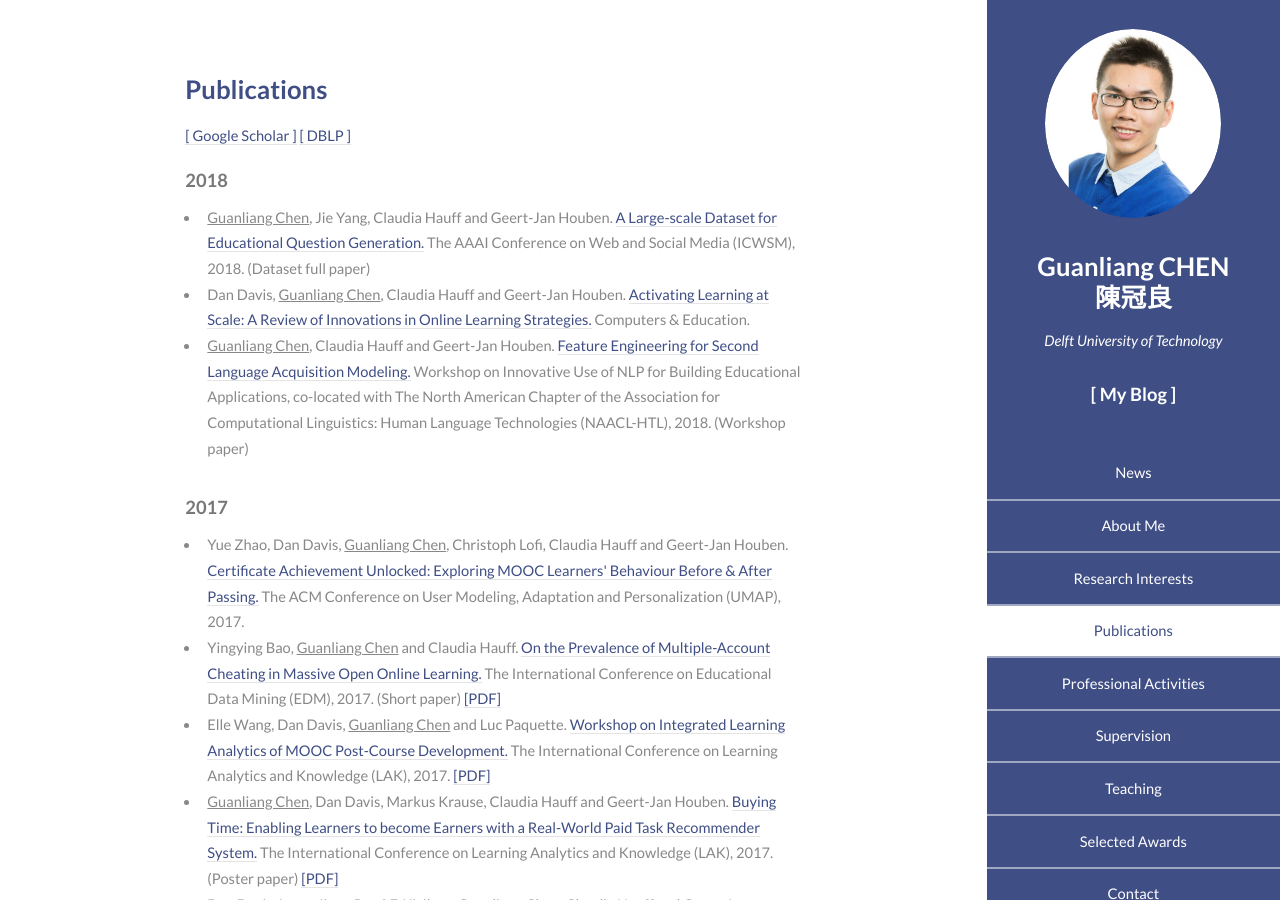
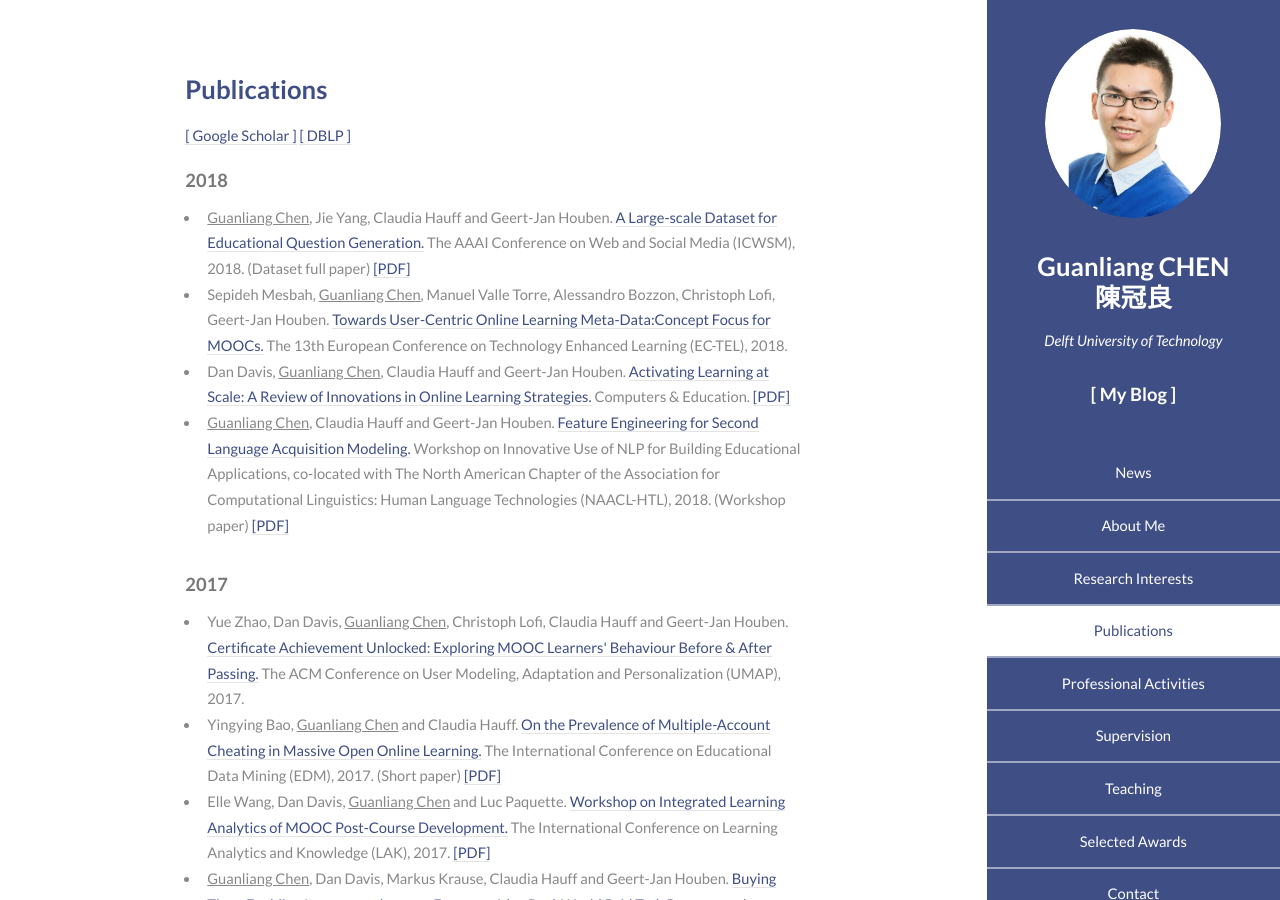
Before and after one commit to AngusGLChen/__angusglchen.github.io, a Jekyll site: the page index.html, which Jekyll copies as it is, in a window 1280 px wide and 900 px high, scrolled down 1130 px. Built offline with Jekyll 4.4.1, drawn with Linux system fonts in a browser that asks for light colours.

Commit message:
June 22, 2018

```diff
--- a/index.html
+++ b/index.html
@@ -108,44 +108,33 @@
 									<h3>Publications</h3>
 									<p><a href="https://scholar.google.com/citations?user=NqOqvk0AAAAJ">[ Google Scholar ]</a> <a href="http://dblp.uni-trier.de/pers/hd/c/Chen:Guanliang">[ DBLP ]</a></p>
 									<h4>2018</h4><ul>
-										<li><u>Guanliang Chen</u>, Jie Yang, Claudia Hauff and Geert-Jan Houben. <a href="">A Large-scale Dataset for Educational Question Generation.</a> The AAAI Conference on Web and Social Media (ICWSM), 2018. (Dataset full paper)</li>
-										<li>Dan Davis, <u>Guanliang Chen</u>, Claudia Hauff and Geert-Jan Houben. <a href="">Activating Learning at Scale: A Review of Innovations in Online Learning Strategies.</a> Computers & Education.</li>
-										<li><u>Guanliang Chen</u>, Claudia Hauff and Geert-Jan Houben. <a href="">Feature Engineering for Second Language Acquisition Modeling.</a> Workshop on Innovative Use of NLP for Building Educational Applications, co-located with The North American Chapter of the Association for Computational Linguistics: Human Language Technologies (NAACL-HTL), 2018. (Workshop paper)</li>
+										<li><u>Guanliang Chen</u>, Jie Yang, Claudia Hauff and Geert-Jan Houben. <a href="https://aaai.org/ocs/index.php/ICWSM/ICWSM18/paper/view/17857">A Large-scale Dataset for Educational Question Generation.</a> The AAAI Conference on Web and Social Media (ICWSM), 2018. (Dataset full paper) <a href="documents/ICWSM2018_Guanliang_LearningQ.pdf">[PDF]</a></li>
+										<li>Sepideh Mesbah, <u>Guanliang Chen</u>, Manuel Valle Torre, Alessandro Bozzon, Christoph Lofi, Geert-Jan Houben. <a href="">Towards User-Centric Online Learning Meta-Data:Concept Focus for MOOCs.</a> The 13th European Conference on Technology Enhanced Learning (EC-TEL), 2018.</li>
+										<li>Dan Davis, <u>Guanliang Chen</u>, Claudia Hauff and Geert-Jan Houben. <a href="https://www.sciencedirect.com/science/article/pii/S0360131518301337?via%3Dihub">Activating Learning at Scale: A Review of Innovations in Online Learning Strategies.</a> Computers & Education. <a href="documents/CE2018-Davis.pdf">[PDF]</a></li>
+										<li><u>Guanliang Chen</u>, Claudia Hauff and Geert-Jan Houben. <a href="http://sharedtask.duolingo.com/papers/chen.slam18.pdf">Feature Engineering for Second Language Acquisition Modeling.</a> Workshop on Innovative Use of NLP for Building Educational Applications, co-located with The North American Chapter of the Association for Computational Linguistics: Human Language Technologies (NAACL-HTL), 2018. (Workshop paper) <a href="documents/NAACL-HLT-BEA_Guanliang_Feature.pdf">[PDF]</a></li>
 									</ul>
 
 									<h4>2017</h4><ul>
-
 										<li>Yue Zhao, Dan Davis, <u>Guanliang Chen</u>, Christoph Lofi, Claudia Hauff and Geert-Jan Houben. <a href="http://dl.acm.org/citation.cfm?id=3099063">Certificate Achievement Unlocked: Exploring MOOC Learners' Behaviour Before & After Passing.</a> The ACM Conference on User Modeling, Adaptation and Personalization (UMAP), 2017.</li>
-
 										<li>Yingying Bao, <u>Guanliang Chen</u> and Claudia Hauff. <a href="http://educationaldatamining.org/EDM2017/proc_files/papers/paper_91.pdf">On the Prevalence of Multiple-Account Cheating in Massive Open Online Learning.</a> The International Conference on Educational Data Mining (EDM), 2017. (Short paper) <a href="documents/EDM17_Yingying_Cheating.pdf">[PDF]</a></li>
-
 										<li>Elle Wang, Dan Davis, <u>Guanliang Chen</u> and Luc Paquette. <a href="https://dl.acm.org/citation.cfm?id=3029430">Workshop on Integrated Learning Analytics of MOOC Post-Course Development.</a> The International Conference on Learning Analytics and Knowledge (LAK), 2017. <a href="documents/LAK17_Elle_Workshop.pdf">[PDF]</a></li>
-
 										<li><u>Guanliang Chen</u>, Dan Davis, Markus Krause, Claudia Hauff and Geert-Jan Houben. <a href="http://dl.acm.org/citation.cfm?id=3029469">Buying Time: Enabling Learners to become Earners with a Real-World Paid Task Recommender System.</a> The International Conference on Learning Analytics and Knowledge (LAK), 2017. (Poster paper) <a href="documents/LAK17_Guanliang_Buying.pdf">[PDF]</a></li>
-
 										<li>Dan Davis, Ioana Jivet, René F. Kizilcec, <u>Guanliang Chen</u>, Claudia Hauff and Geert-Jan Houben. <a href="http://dl.acm.org/citation.cfm?id=3027411">Follow the Successful Crowd: Raising MOOC Completion Rates through Social Comparison at Scale.</a> The International Conference on Learning Analytics and Knowledge (LAK), 2017. <a href="documents/LAK17_Dan_Follow.pdf">[PDF]</a></li>
 									</ul>
 
 									<h4>2016</h4>
 									<ul>
-										<li><u>Guanliang Chen</u>, Dan Davis, Markus Krause, Efthimia Aivaloglou, Claudia Hauff and Geert-Jan Houben (2016). <a href="http://ieeexplore.ieee.org/abstract/document/7579220/">Can Learners be Earners? Investigating a Design to Enable MOOC Learners to Apply their Skills and Earn Money in an Online Market Place.</a> IEEE Transactions on Learning Technologies. <a href="documents/TLT16_Guanliang_Can.pdf">[PDF]</a></li>
-
+										<li><u>Guanliang Chen</u>, Dan Davis, Markus Krause, Efthimia Aivaloglou, Claudia Hauff and Geert-Jan Houben (2016). <a href="https://ieeexplore.ieee.org/document/7579220/?arnumber=7579220&source=authoralert">Can Learners be Earners? Investigating a Design to Enable MOOC Learners to Apply their Skills and Earn Money in an Online Market Place.</a> IEEE Transactions on Learning Technologies. <a href="documents/TLT16_Guanliang_Can.pdf">[PDF]</a></li>
 										<li>Dan Davis, <u>Guanliang Chen</u>, Tim van der Zee, Claudia Hauff and Geert-Jan Houben. <a href="http://link.springer.com/chapter/10.1007%2F978-3-319-45153-4_5">Retrieval Practice and Study Planning in MOOCs: Exploring Classroom-Based Self-Regulated Learning Strategies at Scale.</a> The European Conference on Technology-Enhanced Learning (EC-TEL), 2016. <font color="red">[Best Student Paper Award] </font><a href="documents/ECTEL16_Dan_Retrieval.pdf">[PDF]</a></li>
-
 										<li><u>Guanliang Chen</u>, Dan Davis, Claudia Hauff and Geert-Jan Houben. <a href="http://dl.acm.org/citation.cfm?id=2930240">On the Impact of Personality in Massive Open Online Learning.</a> The ACM International Conference on User Modeling, Adaptation and Personalization (UMAP), 2016. <a href="documents/UMAP16_Guanliang_Personality.pdf">[PDF]</a> <a href="http://www.slideshare.net/GuanliangChen/on-the-impact-of-personality-in-massive-open-online-learning">[Slides]</a></li>
-
 										<li>Dan Davis, <u>Guanliang Chen</u>, Claudia Hauff and Geert-Jan Houben. <a href="http://www.educationaldatamining.org/EDM2016/proceedings/paper_63.pdf">Gauging MOOC Learners' Adherence to the Designed Learning Path.</a> The International Conference on Educational Data Mining (EDM), 2016. <a href="documents/EDM16_Dan_Gauging.pdf">[PDF]</a></li>
-
 										<li><u>Guanliang Chen</u>, Dan Davis, Jun Lin, Claudia Hauff and Geert-Jan Houben. <a href="http://doi.acm.org/10.1145/2908131.2908145">Beyond the MOOC platform: Gaining Insights aboutLearners from the Social Web.</a> The ACM Conference on Web Science (WebSci), 2016. <a href="documents/WEBSCI16_Guanliang_Beyond.pdf">[PDF]</a> <a href="http://www.slideshare.net/GuanliangChen/beyond-the-mooc-platform-gaining-insights-about-learners-from-the-social-web">[Slides]</a></li>
-
 										<li><u>Guanliang Chen</u>, Dan Davis, Claudia Hauff and Geert-Jan Houben. <a href="http://dl.acm.org/citation.cfm?doid=2876034.2876035">Learning Transfer: Does It Take Place in MOOCs? An Investigation into the Uptake of Functional Programming in Practice.</a> The ACM Conference on Learning at Scale (L@S), 2016. <font color="red">[Honorable Mention Award] </font> <a href="documents/LS16_Guanliang_Learning.pdf">[PDF]</a></li>
-
 										<li>Dan Davis, <u>Guanliang Chen</u>, Ioana Jivet, Claudia Hauff and Geert-Jan Houben. <a href="http://ceur-ws.org/Vol-1596/paper3.pdf">Encouraging Metacognition & Self-Regulation in MOOCs through Increased Learner Feedback.</a> Workshop on Learning Analytics for Learners, co-located with The International Conference on Learning Analytics and Knowledge (LAK), 2016. <a href="documents/LAK16_Dan_Encouraging.pdf">[PDF]</a></li>
 									</ul>
 									<h4>2015</h4>
 									<ul>
 										<li><u>Guanliang Chen</u> and Li Chen (2015). <a href="http://link.springer.com/article/10.1007%2Fs11257-015-9157-3">Augmenting service recommender systems by incorporating contextual opinions from user reviews.</a> User Modeling and User-Adapted Interaction Journal (UMUAI). <a href="documents/UMUAI15_Guanliang_Augmenting.pdf">[PDF]</a></li>
-
 										<li>Li Chen, <u>Guanliang Chen</u> and Feng Wang (2015). <a href="http://link.springer.com/article/10.1007%2Fs11257-015-9155-5">Recommender systems based on user reviews: the state of the art.</a> User Modeling and User-Adapted Interaction Journal (UMUAI). <a href="documents/UMUAI15_Li_Recommender.pdf">[PDF]</a></li>
 									</ul>
 									<h4>2014</h4>
```
Also changed, not shown: 3 other files.
